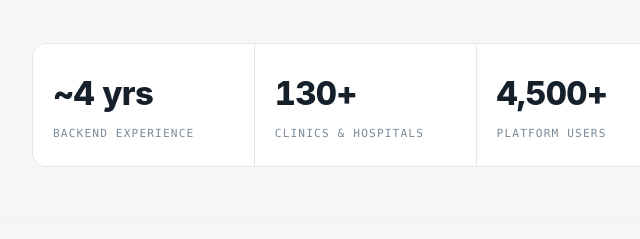
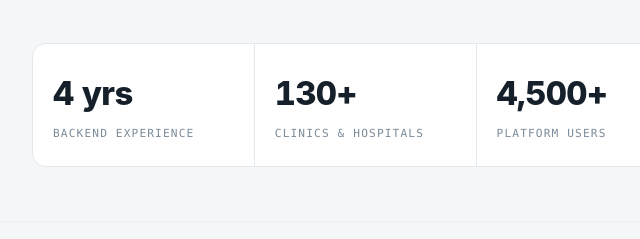
Before and after one commit to Deepakdk-ops/deepak, a plain HTML site: page index.html in a window 1280 px wide. Shown: the part 540-779 px from the top of the page, 132-772 px from the left. Drawn offline with Linux system fonts and the light colour scheme.

Commit message:
portfolio updated

```diff
--- a/index.html
+++ b/index.html
@@ -277,7 +277,7 @@
       </div>
 
       <div class="metrics reveal d4">
-        <div class="metric"><div class="num">~4 yrs</div><div class="lbl">Backend experience</div></div>
+        <div class="metric"><div class="num">4 yrs</div><div class="lbl">Backend experience</div></div>
         <div class="metric"><div class="num">130+</div><div class="lbl">Clinics &amp; hospitals</div></div>
         <div class="metric"><div class="num">4,500+</div><div class="lbl">Platform users</div></div>
         <div class="metric"><div class="num">Zero&#8209;downtime</div><div class="lbl">Blue-green releases</div></div>
```
